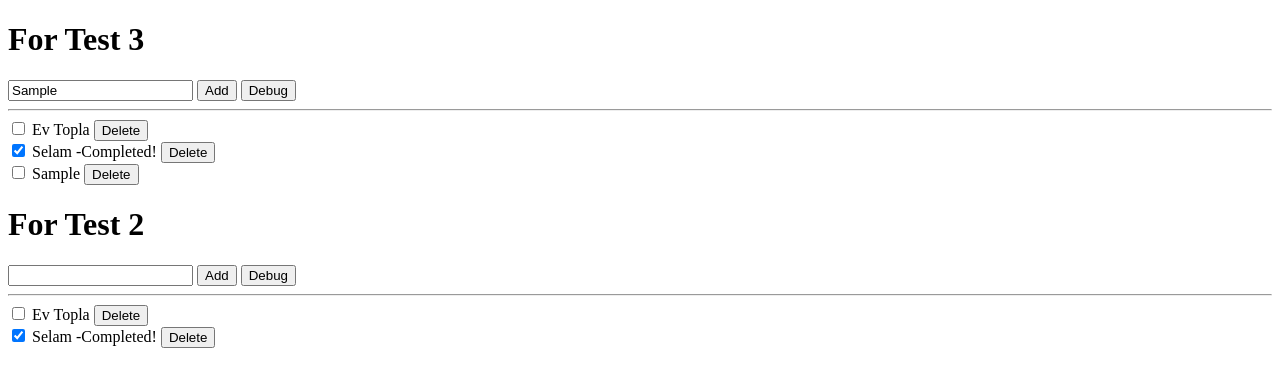
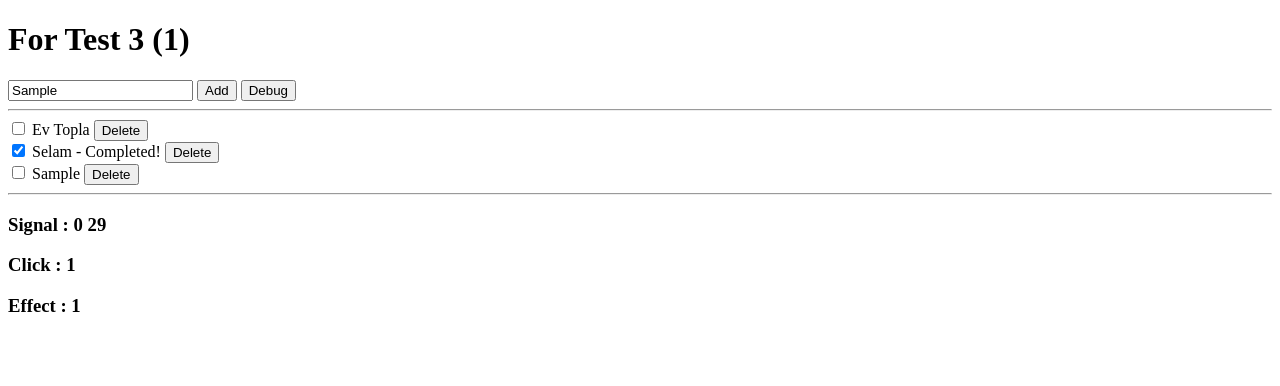
Before and after one commit to HasanHuseyinDemir/Anchors-Framework, a plain HTML site: page Versions/0-Tests/1.3-Update/Function Test/index.html in a window 1280 px wide. Both pictures are taken after typing "Sample" into the empty fields and a click on the button "Add". Drawn offline with Linux system fonts and the light colour scheme.

Commit message:
update,bug fixes

```diff
--- a/Versions/0-Tests/1.3-Update/Function Test/core/ElementGen/html.js
+++ b/Versions/0-Tests/1.3-Update/Function Test/core/ElementGen/html.js
@@ -5,6 +5,7 @@ export function html(data,...keys){
         onUnmount:null,
         onMount:null,
         onSignal:null,
+        onTrigger:null,
         active:true,
         memo:false,
         mounted:false,
@@ -45,27 +46,37 @@ export function html(data,...keys){
                     }
                 }
             })
-            signal?details.onEffect():""
+            signal?details.onEffect(arg):""
             if(details.childComponents.length>0&&arg!="local"){
                     details.childComponents.forEach((e)=>{
                         if(e.details.memo==false){
-                            e.effect()
+                            e.effect(arg)
                         }
                     })
                 }
         }
-        signal();
+        signal(arg);
     }
-    const signal=()=>{
+    const signal=(e)=>{
         if(details.onSignal&&details.mounted){
-            details.onSignal();
+            details.onSignal(e);
         }
+        //trigger({event:"signal",signal:e});
     }
     const mount=()=>{
         if(details.mounted==false){
             details.mounted=true;
             details.onMount?details.onMount():"";
         }
+        document.body.querySelectorAll(`[anc-key='${details.key}']`).forEach((e)=>{
+            e.onclick=()=>trigger({event:"click"});
+            e.beforeinput=()=>trigger({event:"beforeinput"});
+        })
+        trigger({event:"mount"})
+    }
+
+    const trigger=(e)=>{
+        typeof details.onTrigger=="function"?details.onTrigger(e):""
     }
     ////////////////////////////////////////////////////////////////////////////
     [...keys].forEach((key)=>{
@@ -85,7 +96,6 @@ export function html(data,...keys){
                     //details.values.push(key);
                 }else if(key.type=="For"){
                     content.querySelector(".achrplcelem").replaceWith(key.fragment);
-                    key.mount();
                     key.setParent(effect)
                 }
                 else{
@@ -134,7 +144,9 @@ export function html(data,...keys){
 
     content.firstElementChild.setAttribute("anc-key",details.key);
 
-    return {content,details,unmount,effect,signal,mount};
+
+
+    return {content,details,unmount,effect,signal,mount,trigger};
 }
 
 
@@ -175,6 +187,13 @@ Object.prototype.onSignal=function(a){
     }
 }
 
+Object.prototype.onTrigger=function(e){
+    switch(typeof e){
+        case "function":this.details.onTrigger=e;break;
+        case undefined:default:this.details.onTrigger=null;break;
+    }
+}
+
 Object.prototype.memo=function(arg){
     if(arg){
         this.details.memo=arg;
--- a/Versions/0-Tests/1.3-Update/Function Test/core/StateManagement/for.js
+++ b/Versions/0-Tests/1.3-Update/Function Test/core/StateManagement/for.js
@@ -1,77 +1,86 @@
 export const For=function(a,t){
-    let array=a;
-    let template=t;
-    let key=Math.random();
-    let fragment=document.createElement("div");
-    fragment.setAttribute("anc-key",key);
-    let parentEffect="yok";
-    let unmountCallback=null;
-    let type="For";
-    let mounted=false;
+    const details={
+        template:t,
+        key:Math.random(),
+        fragment:document.createElement("div"),
+        unmountCallback:null,
+        type:"For",
+        parentEffect:null,
+        mounted:false,
+    }
+    details.fragment.setAttribute("anc-key",details.key);
 
     const setParent=(e)=>{
-        parentEffect=e
+        details.parentEffect=e
     }
 
     const setUnmount=(e)=>{
-        typeof e==="function"?unmountCallback=e:console.warn("Anchor TypeError : For unmount callback must be a function")
+        typeof e==="function"?details.unmountCallback=e:console.warn("Anchor TypeError : For unmount callback must be a function")
     }
     //init
-    let comp=array.map(template);
+
+    let comp=a.map(details.template);
     comp.forEach((e)=>{
-        fragment.append(e.content)
-        e.details.target=fragment;
+        details.fragment.append(e.content)
+        e.details.target=details.fragment;
     })
 
     const update=()=>{
+        if(typeof details.parentEffect==="function"){
+            details.parentEffect();
+
+        }
+        comp.forEach((e)=>e.mount());
+        comp.forEach((e)=>e.effect());
         comp.forEach((e)=>{e.signal()})
-        if(typeof parentEffect==="function"){
-            parentEffect();
-        }
     };
 
     const mount=()=>{
-        mounted=true;
+        if(details.mounted==false){
+            details.mounted=true;
+        }
         comp.forEach((e)=>e.mount());
+        update();
+
     }
 
     const unmount=()=>{
-        mounted=false;
+        details.mounted=false;
         comp.forEach((e)=>e.unmount());
         let target=document.body.querySelectorAll("anc-key="+key)
         if(target.length>0){
             target.forEach((e)=>{e.remove()})
-            if(unmountCallback&&typeof unmountCallback=="function"){
-                unmountCallback();
+            if(details.unmountCallback&&typeof details.unmountCallback=="function"){
+                details.unmountCallback();
             }
         }
     }
 
     const push=(object)=>{
-        array.push(object);
-        let el=template(array[array.length-1],array.length-1)
-        el.details.target=fragment
-        fragment.append(el.content);
+        a.push(object);
+        let el=details.template(a[a.length-1],a.length-1)
+        el.details.target=details.fragment
+        details.fragment.append(el.content);
         comp.push(el);
-        mount();
+        comp.forEach((e)=>e.mount());
         update();
     };
 
     const remove=(object)=>{
-        delete array[search(object,"index")];
-        removeEmptyItems();
-        update();
+            delete a[search(object,"index")];
+            removeEmptyItems();
+            update();
     }
 
     const length=()=>{
-        return array.length;
+        return parseInt(a.length);
     }
 
-    const search=($e,a)=>{
+    const search=($e,$a)=>{
         const object=$e;
-        let is=a=="index"?-1:false;
-        const type=a||"bool";
-        array.forEach((e,index)=>{
+        let is=$a=="index"?-1:false;
+        const type=$a||"bool";
+        a.forEach((e,index)=>{
             if(JSON.stringify(e)==JSON.stringify(object)){
                 if(type=="bool"){
                     is=true
@@ -79,7 +88,7 @@ export const For=function(a,t){
                 else if(type=="index"){
                     is=index
                 }else{
-                    console.warn("Anchors Search:TypeError Please use 'index' instead of "+a)
+                    console.warn("Anchors Search:TypeError Please use 'index' instead of "+$a)
                 }
             }
         })
@@ -87,19 +96,18 @@ export const For=function(a,t){
     }
 
     function removeEmptyItems(){
-        array=array.filter(element => {
+        a=a.filter(e => {
             if (
-              typeof element === 'object' &&
-              !Array.isArray(element) &&
-              Object.keys(element).length === 0
+              typeof e === 'object' &&
+              !Array.isArray(e) &&
+              Object.keys(e).length === 0
             ) {
               return false;
             } else {
               return true;
             }
-          });
-    }
+    })  }
 
-    update();
-    return {type,length,fragment,update,push,remove,array,mount,unmount,search,setParent,setUnmount}
+    update()
+    return {type:details.type,length,fragment:details.fragment,update,push,remove,array:a,mount,unmount,search,setParent,setUnmount}
 }
--- a/Versions/0-Tests/1.3-Update/Function Test/core/StateManagement/variable.js
+++ b/Versions/0-Tests/1.3-Update/Function Test/core/StateManagement/variable.js
@@ -1,6 +1,6 @@
 export const value=(arg)=>{
     const object={
-        oldValue:arg||"",
+        oldValue:arg==undefined?"":typeof arg=="number"?arg:""||arg,
         nodeList:[],
         onCallback:null,
         onTrigger:null,
--- a/Versions/0-Tests/1.3-Update/Function Test/index.html
+++ b/Versions/0-Tests/1.3-Update/Function Test/index.html
@@ -10,7 +10,6 @@
 <body>
 
     <div id="app"></div>
-    <div id="app2"></div>
 
 </body>
 </html>
--- a/Versions/0-Tests/1.3-Update/Function Test/index2.js
+++ b/Versions/0-Tests/1.3-Update/Function Test/index2.js
@@ -6,16 +6,28 @@ import { For, html,value } from "./core/anchors.mjs";
 
 
 
+
+
 const Page = () => {
-    const Tasks = [
+
+    let Tasks = [
         { name: "Ev Topla", completed: false},
         { name: "Selam", completed: true },
       ];
+
+    let completed=()=>{
+        let i=0;
+        Tasks.forEach((e)=>e.completed?i++:"")
+        if(i>0){
+            return `(${i})`
+        }
+    }
+
   const todoList = For(Tasks, (e) => {
     let page=html/*html*/`
     <div>
     <input type="checkbox" [[checkbox]]>
-        ${()=>e.name} ${()=>e.completed?"-Completed!":""}
+    ${()=>e.name} ${()=>e.completed?"- Completed!":""}
     <button [[deletebtn]]>Delete</button>
     </div>
     `
@@ -31,7 +43,9 @@ const Page = () => {
     }
 
     deletebtn.onClick=()=>{
+        console.log(todoList.array)
         todoList.remove(e);
+        todoList.update();
         page.unMount();
     }
 
@@ -39,12 +53,13 @@ const Page = () => {
 
     return page
   });
-
-
-let length=value(todoList.length())
+//let length=value(Tasks.length())
+    let signal=value(0);
+    let click=value(0);
+    let effect=value(0);
 let Main=html/*html*/`
   <div>
-  <h1>For Test ${()=>todoList.length()}</h1>
+  <h1>For Test ${()=>Tasks.length} ${completed}</h1>
 
   <input [[input]]>
   <button [[addButton]]>Add</button>
@@ -52,6 +67,10 @@ let length=value(todoList.length())
   <hr>
   ${todoList}
 
+  <hr>
+  <h3>Signal : ${signal} ${()=>new Date().getSeconds()}</h3>
+  <h3>Click : ${click}</h3>
+  <h3>Effect : ${effect}</h3>
   </div>
   `
 
@@ -59,7 +78,7 @@ let length=value(todoList.length())
   let add=Main.getMark("addButton");
     let debugBtn=Main.getMark("debug");
     debugBtn.onClick=()=>{
-        console.log(Tasks)
+        console.log(todoList.array)
     }
 
   add.onClick=()=>{
@@ -69,18 +88,24 @@ let length=value(todoList.length())
 
   Main.onMount(()=>{console.log("Yüklendi")})
 
-    Main.onSignal(()=>{
+    Main.onSignal((e)=>{
         let $length=todoList.length()
-        length.value=$length
+        //length.value=$length
         if($length==0){
             console.log("Görevler Tamamlandı")
         }
     })
-    Main.onEffect(()=>{console.log("Güncellendi")})
+    Main.onEffect((e)=>{
+        effect.value=effect.value+1
+    })
+    Main.onTrigger((e)=>{
+        switch(e.event){
+            case "click":click.value=click.value+1;break;
+        }
+        console.log(click.value)
+    })
 
   return Main
 };
 
 document.querySelectorAll("#app").render(Page)
-
-document.querySelectorAll("#app2").render(Page)
```
Lines whose indentation alone changed are shown as unchanged.
